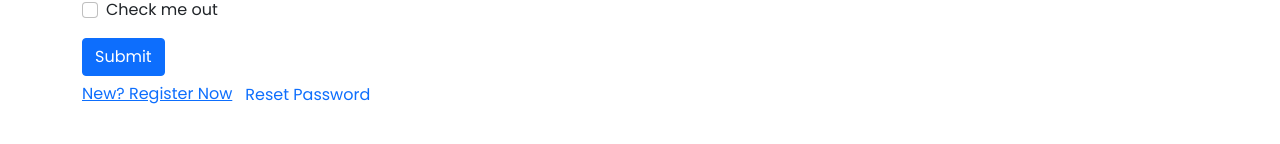
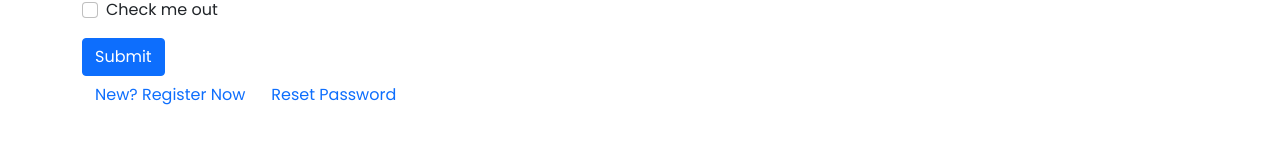
Before and after one commit to FaisalMahamudCS/Faisal-photography, a React (Create React App) app: page /login in a window 1280 px wide. Shown: the part 254-398 px from the top of the page. Built offline with nearby package versions, Linux system fonts and the light colour scheme; no server answers.

Commit message:
email varificaiton done

```diff
--- a/src/Components/Login/Login.js
+++ b/src/Components/Login/Login.js
@@ -9,18 +9,18 @@ const Login = () => {
     const navigate = useNavigate();
     const location = useLocation();
     let from = location.state?.from?.pathname || "/";
-
+//sign in destructuring
     const [
       signInWithEmailAndPassword,
       user,
       loading,
       error,
   ] = useSignInWithEmailAndPassword(auth);
-
+//going to home when user exist
   if(user){
     navigate(from, { replace: true });
   }
-
+//reset password
  const resetPassword =()=>{
 
  }
@@ -55,7 +55,7 @@ const Login = () => {
     Submit
   </Button>
 </Form>
-<Link to='/register'>New? Register Now</Link>
+<Link className='btn btn-link text-primary pe-auto text-decoration-none' to='/register'>New? Register Now</Link>
 <button className='btn btn-link text-primary pe-auto text-decoration-none' onClick={resetPassword}>Reset Password</button>
         </div>
     );
--- a/src/Components/Register/Register.js
+++ b/src/Components/Register/Register.js
@@ -14,7 +14,7 @@ const Register = () => {
         user,
         loading,
         error,
-    ] = useCreateUserWithEmailAndPassword(auth);
+    ] = useCreateUserWithEmailAndPassword(auth ,{sendEmailVerification:true});
     console.log(auth);
 
     const navigate = useNavigate();
@@ -38,7 +38,7 @@ const Register = () => {
         await createUserWithEmailAndPassword(email, password);
 
 
-        navigate('/home');
+        navigate('/');
     }
 
     return (
```
